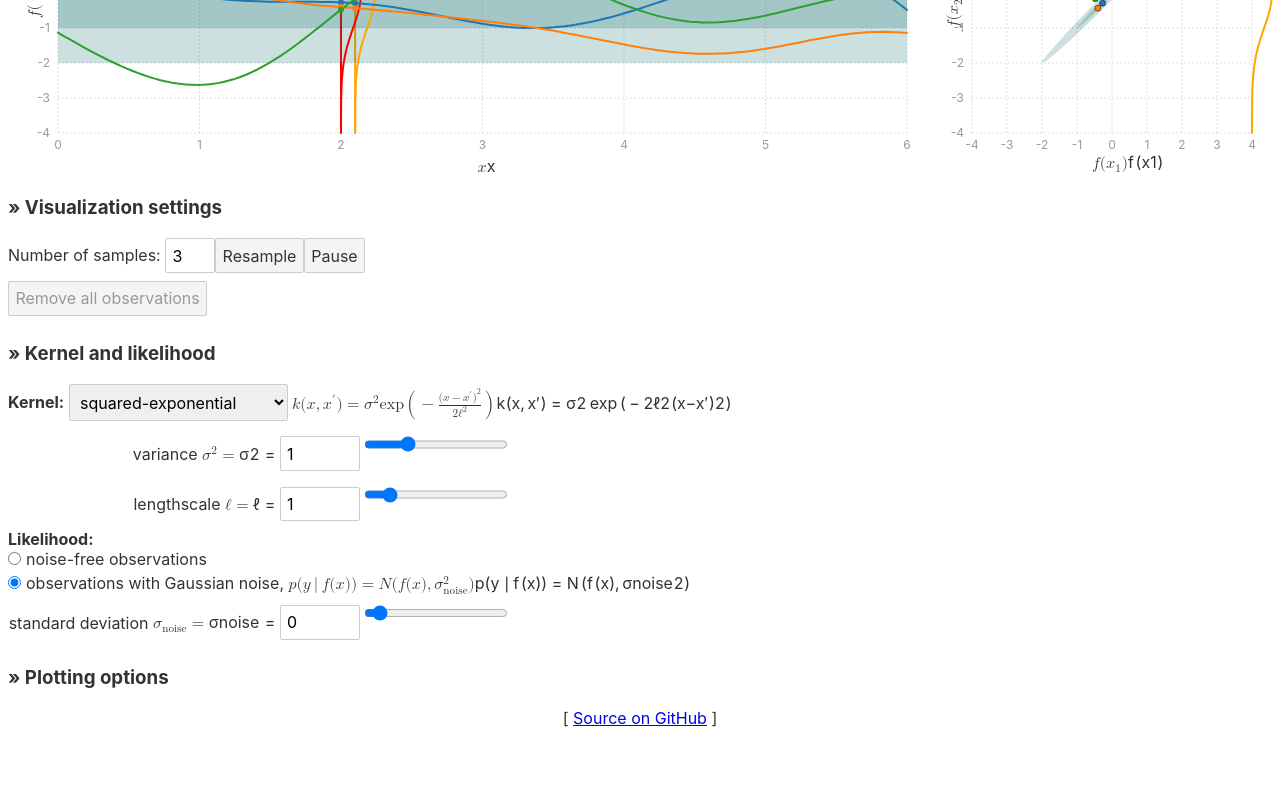
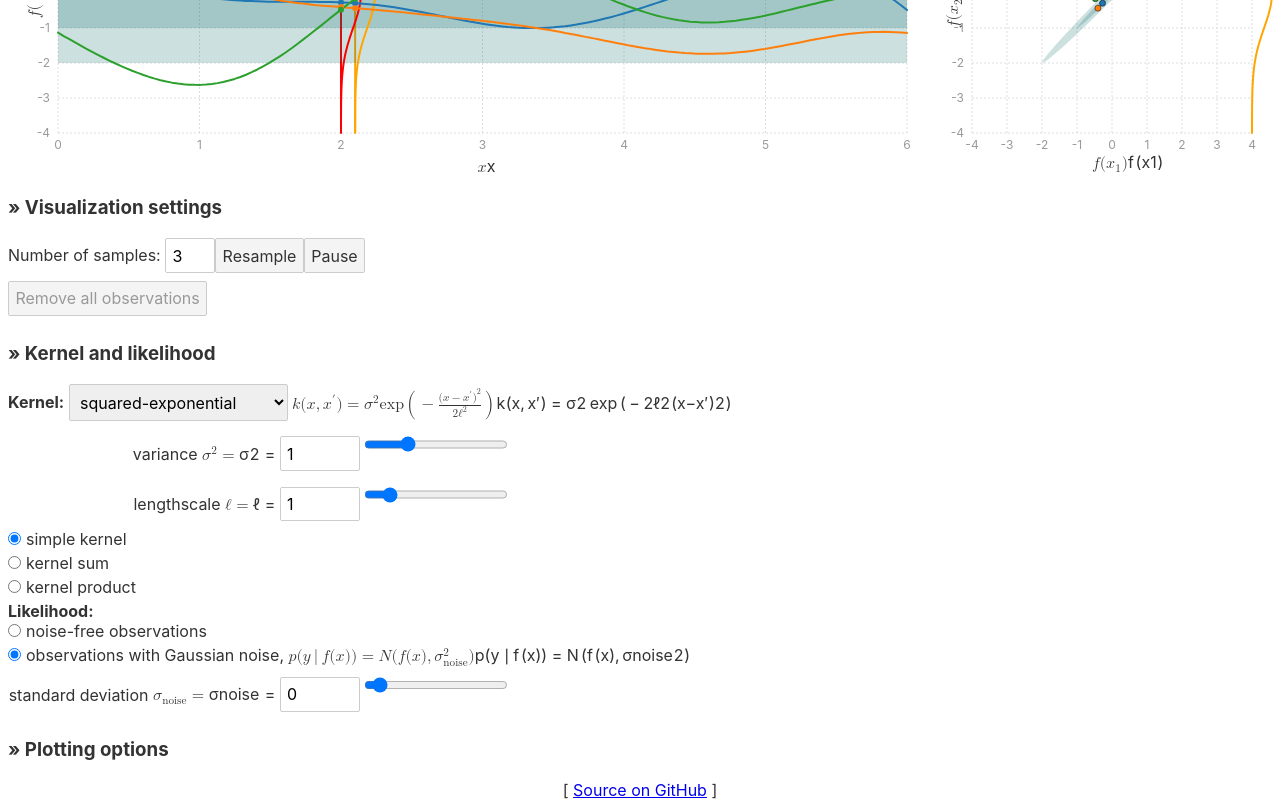
Before and after one commit to st--/interactive-gp-visualization, a Svelte app: page / in a window 1280 px wide. Shown: the part 603-1403 px from the top of the page. Before the commit the page ends 1331 px from the top, so only its background shows below. Built offline with nearby package versions, Linux system fonts and the light colour scheme.

Commit message:
initial UI for sums and products of (two simple) kernels

```diff
--- a/src/App.svelte
+++ b/src/App.svelte
@@ -43,6 +43,7 @@ Future thoughts:
     makeLinear,
     white,
     sumKernel,
+    productKernel,
   } from "./kernels.js";
   import {
     linspace,
@@ -63,6 +64,16 @@ Future thoughts:
     makeLinear(), // 5
   ];
   let selectedKernel = kernelChoices[3]; // = Sqexp
+  let kernelChoices2 = [
+    makeMatern12(), // 0
+    makeMatern32(), // 1
+    makeMatern52(), // 2
+    makeSqexp(), // 3
+    makePeriodic(), // 4
+    makeLinear(), // 5
+  ];
+  let selectedKernel2 = kernelChoices2[3]; // = Sqexp
+  let kernelCombination = "";
   let noiseScale = 0.0;
 
   let doAnimate = true;
@@ -77,12 +88,23 @@ Future thoughts:
   let num_grid = 150;
   $: xs = linspace(0, 6, num_grid);
 
-  $: kernelWithJitter = sumKernel([
-    selectedKernel
-      ? selectedKernel.kernel(...selectedKernel.parameters.map((p) => p.value))
-      : sqexp(),
-    white(1e-6),
-  ]);
+  $: kernel1 = selectedKernel
+    ? selectedKernel.kernel(...selectedKernel.parameters.map((p) => p.value))
+    : sqexp();
+  $: kernel2 = selectedKernel2
+    ? selectedKernel2.kernel(...selectedKernel2.parameters.map((p) => p.value))
+    : sqexp();
+  function combineKernel(k1, k2, combination) {
+    if (combination == "+") {
+      return sumKernel([k1, k2]);
+    } else if (combination == "*") {
+      return productKernel([k1, k2]);
+    } else {
+      return k1;
+    }
+  }
+  $: kernel = combineKernel(kernel1, kernel2, kernelCombination);
+  $: kernelWithJitter = sumKernel([kernel, white(1e-6)]);
 
   $: gp =
     points.length > 0
@@ -286,7 +308,14 @@ Future thoughts:
   <CollapsibleCard open={true}>
     <h3 slot="header">&#187; Kernel and likelihood</h3>
     <div slot="body">
-      <ConfigData bind:noiseScale bind:selectedKernel {kernelChoices} />
+      <ConfigData
+        bind:noiseScale
+        bind:selectedKernel
+        {kernelChoices}
+        bind:selectedKernel2
+        {kernelChoices2}
+        bind:kernelCombination
+      />
     </div>
   </CollapsibleCard>
 
--- a/src/ConfigData.svelte
+++ b/src/ConfigData.svelte
@@ -2,7 +2,12 @@
 <script>
   import Katex from "./Katex.svelte";
   import ParameterSlider from "./ParameterSlider.svelte";
-  export let noiseScale, selectedKernel, kernelChoices;
+  export let noiseScale,
+    selectedKernel,
+    kernelChoices,
+    selectedKernel2,
+    kernelChoices2,
+    kernelCombination;
 
   let noiseScaleProps = {
     name: "standard deviation",
@@ -32,6 +37,33 @@
     <ParameterSlider bind:value={parameter.value} {...parameter} />
   {/each}
 
+  <label
+    ><input type="radio" bind:group={kernelCombination} value={""} />simple
+    kernel</label
+  >
+  <label
+    ><input type="radio" bind:group={kernelCombination} value={"+"} />kernel sum</label
+  >
+  <label
+    ><input type="radio" bind:group={kernelCombination} value={"*"} />kernel
+    product</label
+  >
+  {#if kernelCombination !== ""}
+    <strong>{kernelCombination}</strong>
+    <select bind:value={selectedKernel2}>
+      {#each kernelChoices2 as choice}
+        <option value={choice}>
+          {choice.description}
+        </option>
+      {/each}
+    </select>
+    <Katex math="k(x, x') = {selectedKernel2.formula}" />
+
+    {#each selectedKernel2.parameters as parameter}
+      <ParameterSlider bind:value={parameter.value} {...parameter} />
+    {/each}
+  {/if}
+
   <strong>Likelihood:</strong>
   <label
     ><input type="radio" bind:group={useLikelihood} value={false} />noise-free
```
